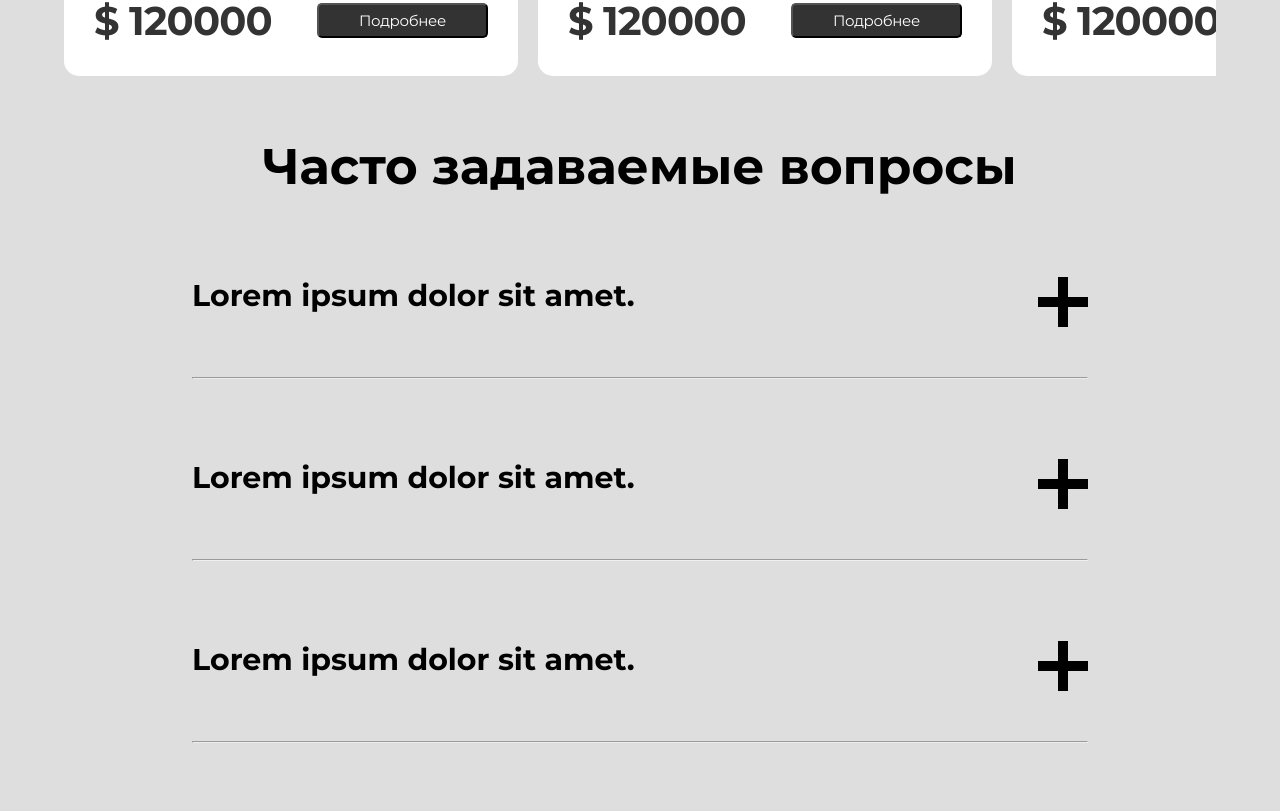
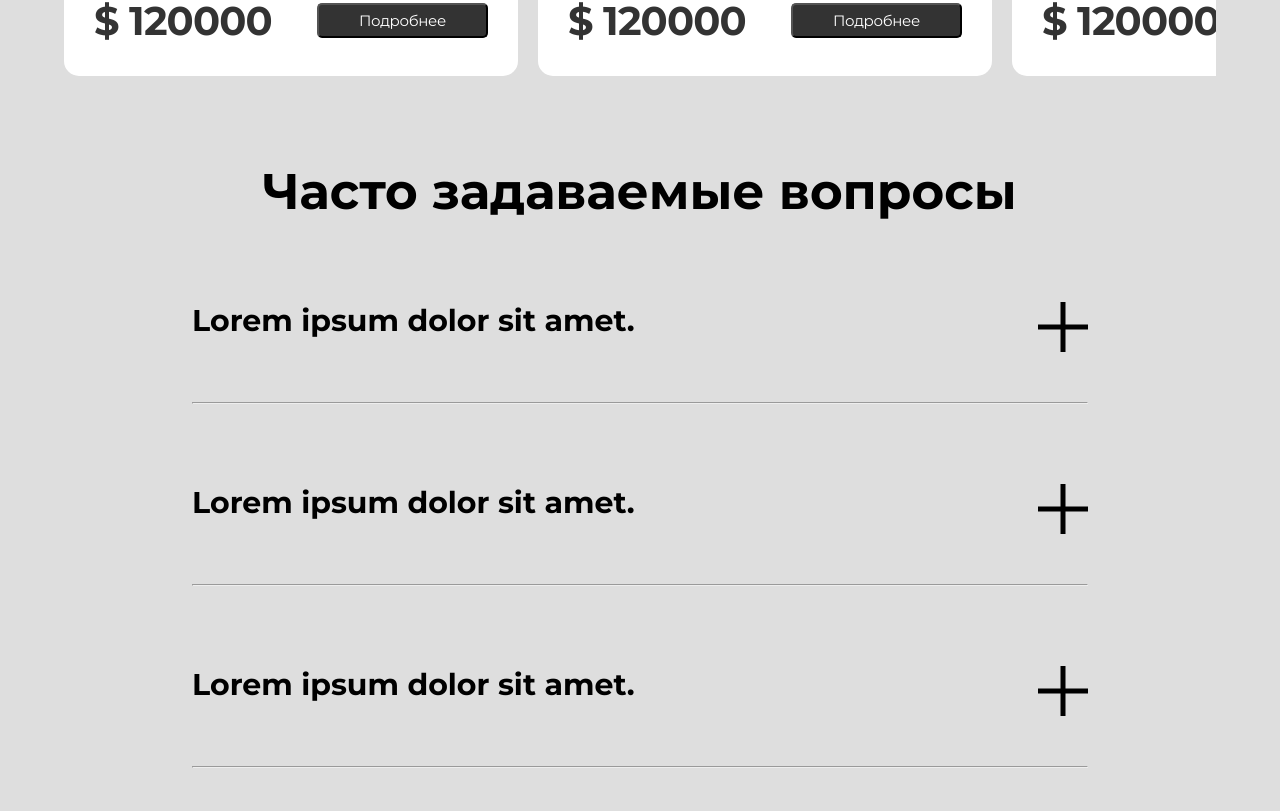
Before and after one commit to azam2802/ImpexCorp, a React (Vite) app: page / in a window 1280 px wide. Shown: the part 3649-4460 px from the top of the page. Built offline with nearby package versions, Linux system fonts and the light colour scheme.

Commit message:
some fixes

```diff
--- a/src/assets/styles/components/QuestionItem.module.scss
+++ b/src/assets/styles/components/QuestionItem.module.scss
@@ -21,7 +21,7 @@
       position: relative;
 
       .plus-h {
-        width: 10px;
+        width: 5px;
         height: 100%;
         transition: 0.2s;
         position: absolute;
@@ -31,7 +31,7 @@
         transform: translate(-50%, -50%);
       }
       .hide-h {
-        width: 10px;
+        width: 5px;
         height: 100%;
         transition: 0.2s;
         opacity: 0;
@@ -43,7 +43,7 @@
       }
       .plus-g {
         width: 100%;
-        height: 10px;
+        height: 5px;
         position: absolute;
         background-color: #000;
         left: 50%;
@@ -62,7 +62,6 @@
 
     .questions-text {
       position: absolute;
-      left: 100%;
       color: black;
       opacity: 0.3;
       transition: 0.5s;
@@ -82,7 +81,7 @@
 
     .show {
       position: absolute;
-      left: 0;
+      top: 0;
       color: black;
       transition: 0.5s;
       font-size: 30px;
--- a/src/assets/styles/pages/Home/FAQ.module.scss
+++ b/src/assets/styles/pages/Home/FAQ.module.scss
@@ -1,6 +1,6 @@
 .question-section {
   width: 70%;
-  margin: 60px auto;
+  margin: 85px auto;
   font-family: Montserrat;
 
   .question-title {
--- a/src/components/QuestionItem/QuestionItem.jsx
+++ b/src/components/QuestionItem/QuestionItem.jsx
@@ -1,6 +1,7 @@
 import React, { useState } from "react"
 import { useTranslation } from "react-i18next"
 import s from "@styles/components/QuestionItem.module.scss"
+
 export const QuestionItem = () => {
   const { t } = useTranslation()
   const [show, setShow] = useState(false)
@@ -11,7 +12,6 @@ export const QuestionItem = () => {
           {t("Lorem ipsum dolor sit amet.")}
         </h1>
         <span className={s["questions-plus"]}>
-          {/* <img src={plus} alt="plus" width={50} /> */}
           <span
             className={`${show === false ? s["plus-h"] : s["hide-h"]}`}></span>
           <span className={s["plus-g"]}></span>
```
